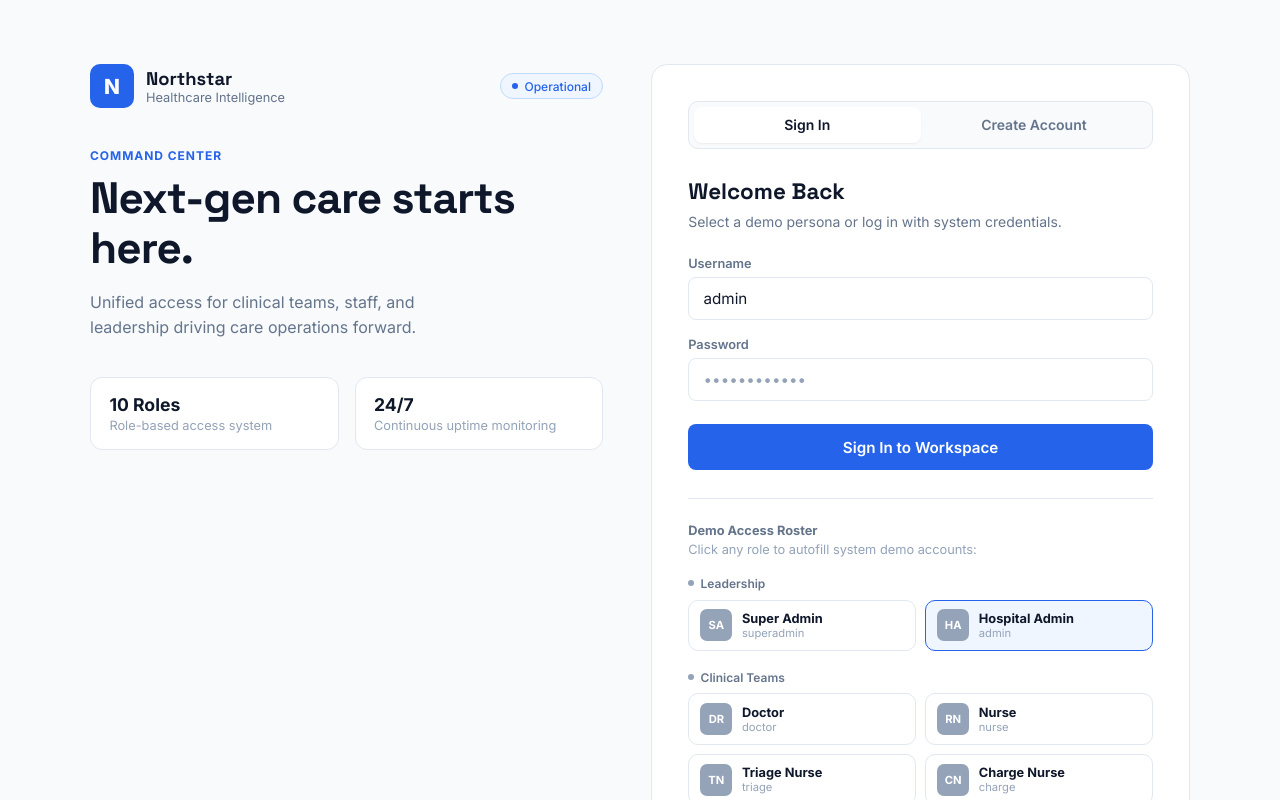
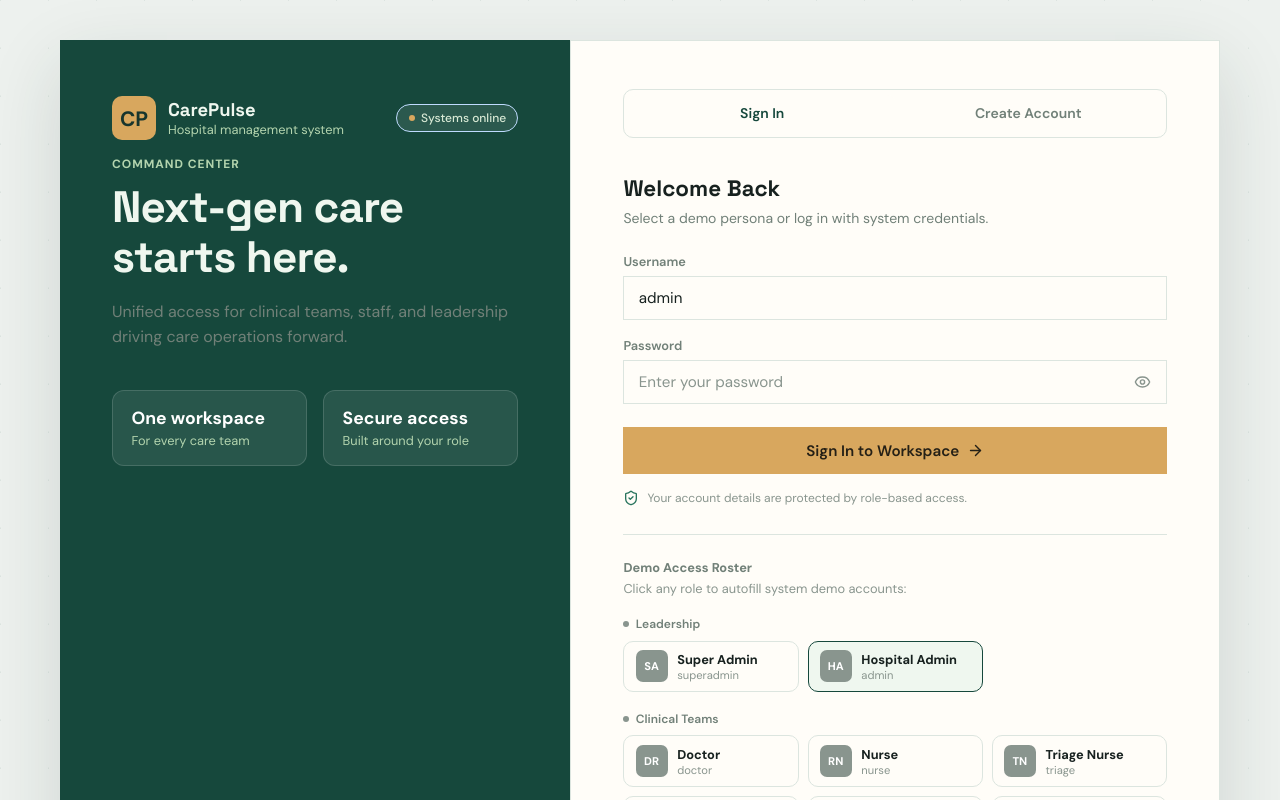
Before and after one commit to hawi3075/hospital-management-system, a React (Vite) app in the folder client/: page /login in a window 1280 px wide. Shown: the top 800 px of the page. Built offline with nearby package versions, Linux system fonts and the light colour scheme; no server answers.

Commit message:
remove unesasry thing

```diff
--- a/client/src/pages/Login.jsx
+++ b/client/src/pages/Login.jsx
@@ -1,22 +1,21 @@
 import { useState } from 'react';
 import { useNavigate } from 'react-router-dom';
+import { ArrowRight, Eye, EyeOff, ShieldCheck } from 'lucide-react';
 import apiClient from '../utils/apiClient';
 import { normalizeRole } from '../routes/roleConfig';
 
 const styles = `
-@import url('https://fonts.googleapis.com/css2?family=Inter:wght@400;500;600;700;800&display=swap');
-
 .ns-auth-root {
-  --ns-bg: #f8fafc;
-  --ns-card-bg: #ffffff;
-  --ns-accent: #2563eb;
-  --ns-accent-hover: #1d4ed8;
-  --ns-accent-soft: #eff6ff;
-  --ns-border: #e2e8f0;
-  --ns-border-active: #2563eb;
-  --ns-text-main: #0f172a;
-  --ns-text-muted: #64748b;
-  --ns-text-dim: #94a3b8;
+  --ns-bg: #edf1ee;
+  --ns-card-bg: #fffdf8;
+  --ns-accent: #16483c;
+  --ns-accent-hover: #286451;
+  --ns-accent-soft: #eff7ef;
+  --ns-border: #dce5df;
+  --ns-border-active: #28745d;
+  --ns-text-main: #17211f;
+  --ns-text-muted: #718078;
+  --ns-text-dim: #89958e;
   --ns-danger: #dc2626;
   --ns-danger-bg: #fef2f2;
   --ns-danger-border: #fecaca;
@@ -25,22 +24,25 @@ const styles = `
   min-height: 100vh;
   width: 100%;
   background-color: var(--ns-bg);
-  font-family: 'Inter', sans-serif;
+  background-image: linear-gradient(135deg, rgba(27,88,74,.08) 0 1px, transparent 1px), linear-gradient(45deg, rgba(27,88,74,.05) 0 1px, transparent 1px);
+  background-size: 48px 48px;
+  font-family: 'DM Sans', sans-serif;
   color: var(--ns-text-main);
   display: flex;
-  align-items: flex-start;
+  align-items: center;
   justify-content: center;
-  padding: 4rem 1.5rem 2rem;
+  padding: 2.5rem 1.5rem;
 }
 
 /* Layout Shell */
 .ns-auth-shell {
   width: 100%;
-  max-width: 1100px;
+  max-width: 1160px;
   display: grid;
-  grid-template-columns: 1fr 1.05fr;
-  gap: 3rem;
-  align-items: start;
+  grid-template-columns: .88fr 1.12fr;
+  gap: 0;
+  align-items: stretch;
+  box-shadow: 0 24px 70px rgba(28,53,45,.14);
 }
 
 @media (max-width: 1024px) {
@@ -54,30 +56,48 @@ const styles = `
 .ns-hero {
   display: flex;
   flex-direction: column;
+  padding: 3.5rem 3.25rem;
+  color: #eff7ef;
+  background: var(--ns-accent);
+  position: relative;
+  overflow: hidden;
+}
+
+.ns-hero::after {
+  content: '';
+  position: absolute;
+  width: 320px;
+  height: 320px;
+  border: 1px solid rgba(255,255,255,.22);
+  border-radius: 50%;
+  right: -150px;
+  bottom: -90px;
+  box-shadow: 0 0 0 24px rgba(255,255,255,.04), 0 0 0 48px rgba(255,255,255,.03);
 }
 
 .ns-brand {
   display: flex;
   align-items: center;
   gap: 0.75rem;
-  margin-bottom: 2.5rem;
+  margin-bottom: 1rem;
 }
 
 .ns-logo-icon {
   width: 2.75rem;
   height: 2.75rem;
   border-radius: 10px;
-  background: var(--ns-accent);
+  background: #d8a75e;
   display: flex;
   align-items: center;
   justify-content: center;
   font-weight: 800;
   font-size: 1.3rem;
-  color: #ffffff;
+  color: #17352d;
 }
 
 .ns-brand-text h3 {
   font-size: 1.15rem;
+  font-family: 'Space Grotesk', sans-serif;
   font-weight: 700;
   margin: 0;
 }
@@ -85,7 +105,7 @@ const styles = `
 .ns-brand-text p {
   margin: 0;
   font-size: 0.8rem;
-  color: var(--ns-text-muted);
+  color: #b3d4ae;
 }
 
 .ns-live-badge {
@@ -96,9 +116,9 @@ const styles = `
   font-size: 0.75rem;
   padding: 0.3rem 0.7rem;
   border-radius: 9999px;
-  background: var(--ns-accent-soft);
+  background: rgba(255,255,255,.09);
   border: 1px solid #bfdbfe;
-  color: var(--ns-accent);
+  color: #d8e9d5;
   font-weight: 500;
 }
 
@@ -106,11 +126,11 @@ const styles = `
   width: 6px;
   height: 6px;
   border-radius: 50%;
-  background: var(--ns-accent);
+  background: #d8a75e;
 }
 
 .ns-hero-tag {
-  color: var(--ns-accent);
+  color: #b3d4ae;
   font-size: 0.75rem;
   font-weight: 700;
   letter-spacing: 0.08em;
@@ -124,7 +144,8 @@ const styles = `
   line-height: 1.15;
   letter-spacing: -0.02em;
   margin: 0 0 1rem;
-  color: var(--ns-text-main);
+  color: #eff7ef;
+  font-family: 'Space Grotesk', sans-serif;
 }
 
 .ns-hero-desc {
@@ -132,7 +153,7 @@ const styles = `
   line-height: 1.6;
   color: var(--ns-text-muted);
   max-width: 40ch;
-  margin: 0 0 2.25rem;
+  margin: 0 0 2.5rem;
 }
 
 /* Metrics Grid */
@@ -143,8 +164,8 @@ const styles = `
 }
 
 .ns-metric-card {
-  background: var(--ns-card-bg);
-  border: 1px solid var(--ns-border);
+  background: rgba(255,255,255,.08);
+  border: 1px solid rgba(255,255,255,.14);
   border-radius: 12px;
   padding: 1rem 1.15rem;
 }
@@ -152,30 +173,30 @@ const styles = `
 .ns-metric-val {
   font-size: 1.1rem;
   font-weight: 700;
-  color: var(--ns-text-main);
+  color: #fff;
   margin-bottom: 0.2rem;
 }
 
 .ns-metric-lbl {
   font-size: 0.8rem;
-  color: var(--ns-text-dim);
+  color: #b3d4ae;
 }
 
 /* Right Column: Card */
 .ns-card {
   background: var(--ns-card-bg);
   border: 1px solid var(--ns-border);
-  border-radius: 16px;
-  padding: 2.25rem;
+  border-radius: 0;
+  padding: 3rem 3.25rem;
 }
 
 .ns-tab-group {
   display: flex;
-  background: var(--ns-bg);
+  background: transparent;
   padding: 0.3rem;
   border-radius: 10px;
   border: 1px solid var(--ns-border);
-  margin-bottom: 1.75rem;
+  margin-bottom: 2.25rem;
 }
 
 .ns-tab-btn {
@@ -195,11 +216,13 @@ const styles = `
 .ns-tab-btn.active {
   background: var(--ns-card-bg);
   color: var(--ns-text-main);
-  box-shadow: 0 1px 2px rgba(0, 0, 0, 0.06);
+  color: var(--ns-accent);
+  box-shadow: none;
 }
 
 .ns-card-heading h2 {
   font-size: 1.4rem;
+  font-family: 'Space Grotesk', sans-serif;
   font-weight: 700;
   margin: 0 0 0.35rem;
 }
@@ -234,7 +257,7 @@ const styles = `
   width: 100%;
   background: var(--ns-card-bg);
   border: 1px solid var(--ns-border);
-  border-radius: 8px;
+  border-radius: 0;
   padding: 0.7rem 0.9rem;
   color: var(--ns-text-main);
   font-family: inherit;
@@ -262,10 +285,10 @@ const styles = `
 /* Primary Action Button */
 .ns-btn-submit {
   margin-top: 0.4rem;
-  background: var(--ns-accent);
-  color: #ffffff;
+  background: #d8a75e;
+  color: #252016;
   border: none;
-  border-radius: 8px;
+  border-radius: 0;
   padding: 0.85rem;
   font-family: inherit;
   font-size: 0.95rem;
@@ -275,7 +298,8 @@ const styles = `
 }
 
 .ns-btn-submit:hover:not(:disabled) {
-  background: var(--ns-accent-hover);
+  background: #e0b66f;
+  transform: translateY(-1px);
 }
 
 .ns-btn-submit:disabled {
@@ -291,6 +315,12 @@ const styles = `
   border-radius: 8px;
   font-size: 0.85rem;
 }
+
+.ns-password-wrap { position: relative; }
+.ns-password-wrap .ns-input { padding-right: 3rem; }
+.ns-password-toggle { position: absolute; right: .75rem; top: 50%; transform: translateY(-50%); display: grid; place-items: center; border: 0; background: transparent; color: var(--ns-text-dim); padding: .25rem; }
+.ns-security-note { display: flex; align-items: center; gap: .5rem; margin-top: 1rem; color: var(--ns-text-dim); font-size: .75rem; }
+.ns-security-note svg { color: #28745d; flex-shrink: 0; }
 
 /* Demo Roster Grouping */
 .ns-demo-section {
@@ -396,6 +426,23 @@ const styles = `
   overflow: hidden;
   text-overflow: ellipsis;
 }
+
+.ns-btn-submit { display: flex; align-items: center; justify-content: center; gap: .5rem; }
+
+@media (max-width: 700px) {
+  .ns-auth-root { align-items: flex-start; padding: 1rem; }
+  .ns-auth-shell { grid-template-columns: 1fr; }
+  .ns-hero { padding: 2rem 1.5rem; }
+  .ns-hero-title { font-size: 2rem; }
+  .ns-hero-cards { grid-template-columns: 1fr 1fr; }
+  .ns-card { padding: 2rem 1.5rem; }
+}
+
+@media (max-width: 420px) {
+  .ns-live-badge { display: none; }
+  .ns-grid-2 { grid-template-columns: 1fr; }
+  .ns-hero-cards { grid-template-columns: 1fr; }
+}
 `;
 
 const roles = [
@@ -427,6 +474,7 @@ const Login = ({ onLoginSuccess }) => {
   const [username, setUsername] = useState('admin');
   const [email, setEmail] = useState('');
   const [password, setPassword] = useState('');
+  const [showPassword, setShowPassword] = useState(false);
   const [roleName, setRoleName] = useState('PATIENT');
   const [fullName, setFullName] = useState('');
   const [fatherName, setFatherName] = useState('');
@@ -482,14 +530,14 @@ const Login = ({ onLoginSuccess }) => {
           {/* Left Column - Hero */}
           <section className="ns-hero">
             <div className="ns-brand">
-              <div className="ns-logo-icon">N</div>
+              <div className="ns-logo-icon">CP</div>
               <div className="ns-brand-text">
-                <h3>Northstar</h3>
-                <p>Healthcare Intelligence</p>
+                <h3>CarePulse</h3>
+                <p>Hospital management system</p>
               </div>
               <div className="ns-live-badge">
                 <span className="ns-badge-dot" />
-                Operational
+                Systems online
               </div>
             </div>
 
@@ -507,12 +555,12 @@ const Login = ({ onLoginSuccess }) => {
 
             <div className="ns-hero-cards">
               <div className="ns-metric-card">
-                <div className="ns-metric-val">10 Roles</div>
-                <div className="ns-metric-lbl">Role-based access system</div>
+                <div className="ns-metric-val">One workspace</div>
+                <div className="ns-metric-lbl">For every care team</div>
               </div>
               <div className="ns-metric-card">
-                <div className="ns-metric-val">24/7</div>
-                <div className="ns-metric-lbl">Continuous uptime monitoring</div>
+                <div className="ns-metric-val">Secure access</div>
+                <div className="ns-metric-lbl">Built around your role</div>
               </div>
             </div>
           </section>
@@ -549,8 +597,10 @@ const Login = ({ onLoginSuccess }) => {
 
             <form className="ns-form" onSubmit={handleSubmit}>
               <div className="ns-field">
-                <label className="ns-label">Username</label>
+                <label className="ns-label" htmlFor="auth-username">Username</label>
                 <input
+                  id="auth-username"
+                  autoComplete="username"
                   className="ns-input"
                   value={username}
                   onChange={(e) => setUsername(e.target.value)}
@@ -561,8 +611,10 @@ const Login = ({ onLoginSuccess }) => {
 
               {mode === 'signup' && (
                 <div className="ns-field">
-                  <label className="ns-label">Email Address</label>
+                  <label className="ns-label" htmlFor="auth-email">Email Address</label>
                   <input
+                    id="auth-email"
+                    autoComplete="email"
                     type="email"
                     className="ns-input"
                     value={email}
@@ -574,15 +626,22 @@ const Login = ({ onLoginSuccess }) => {
               )}
 
               <div className="ns-field">
-                <label className="ns-label">Password</label>
+                <label className="ns-label" htmlFor="auth-password">Password</label>
+                <div className="ns-password-wrap">
                   <input
-                  type="password"
+                    id="auth-password"
+                    type={showPassword ? 'text' : 'password'}
+                    autoComplete={mode === 'login' ? 'current-password' : 'new-password'}
                     className="ns-input"
                     value={password}
                     onChange={(e) => setPassword(e.target.value)}
                     required
-                  placeholder="••••••••••••"
+                    placeholder="Enter your password"
                   />
+                  <button className="ns-password-toggle" type="button" aria-label={showPassword ? 'Hide password' : 'Show password'} onClick={() => setShowPassword((visible) => !visible)}>
+                    {showPassword ? <EyeOff size={17} /> : <Eye size={17} />}
+                  </button>
+                </div>
               </div>
 
               {mode === 'signup' && (
@@ -633,9 +692,12 @@ const Login = ({ onLoginSuccess }) => {
               )}
 
               <button className="ns-btn-submit" type="submit" disabled={busy}>
-                {busy ? 'Processing...' : mode === 'login' ? 'Sign In to Workspace' : 'Complete Registration'}
+                {busy ? 'Processing...' : mode === 'login' ? 'Sign In to Workspace' : 'Create Patient Account'}
+                {!busy && <ArrowRight size={17} />}
               </button>
             </form>
+
+            <div className="ns-security-note"><ShieldCheck size={16} /> Your account details are protected by role-based access.</div>
 
             {/* Demo credential roster — dev/staging only, never shown in a production build */}
             {mode === 'login' && import.meta.env.DEV && (
```
Lines whose indentation alone changed are shown as unchanged.
